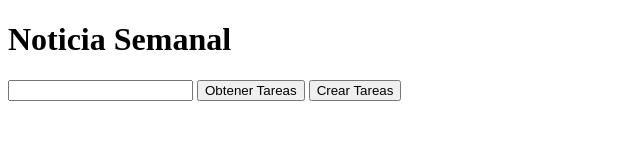
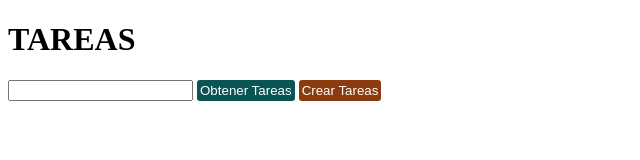
Before and after one commit to Brian-Almada/emprende-back, a website: page public/index.html in a window 1280 px wide. Shown: the whole page, without its empty margins (0-640 px from the left). Drawn offline with Linux system fonts and the light colour scheme.

Commit message:
Agregar estilos css

```diff
--- a/public/index.html
+++ b/public/index.html
@@ -4,10 +4,11 @@
     <meta charset="UTF-8">
     <meta http-equiv="X-UA-Compatible" content="ie=edge">
     <meta name="viewport" content="width=device-width, initial-scale=1.0">
+    <link rel="stylesheet" href="./styles.css">
     <title>App de tareas</title>
 </head>
 <body>
-    <h1>Noticia Semanal</h1>
+    <h1>TAREAS</h1>
     <input type="text" name="" class="task-name">
     <button class="get-tasks">Obtener Tareas</button>
     <button class="create-tasks">Crear Tareas</button>
--- /dev/null
+++ b/public/styles.css
@@ -0,0 +1,21 @@
+.get-tasks {
+    background-color: rgb(10, 84, 84);
+    border: none;
+    padding: 3px;
+    border-radius: 3px;
+    color: white;
+    cursor: pointer;
+}
+
+.create-tasks {
+    background-color: rgb(138, 60, 14);
+    border: none;
+    padding: 3px;
+    border-radius: 3px;
+    color: white;
+    cursor: pointer;
+}
+
+.get-tasks:hover, .create-tasks:hover {
+    opacity: 0.8;
+}
```
